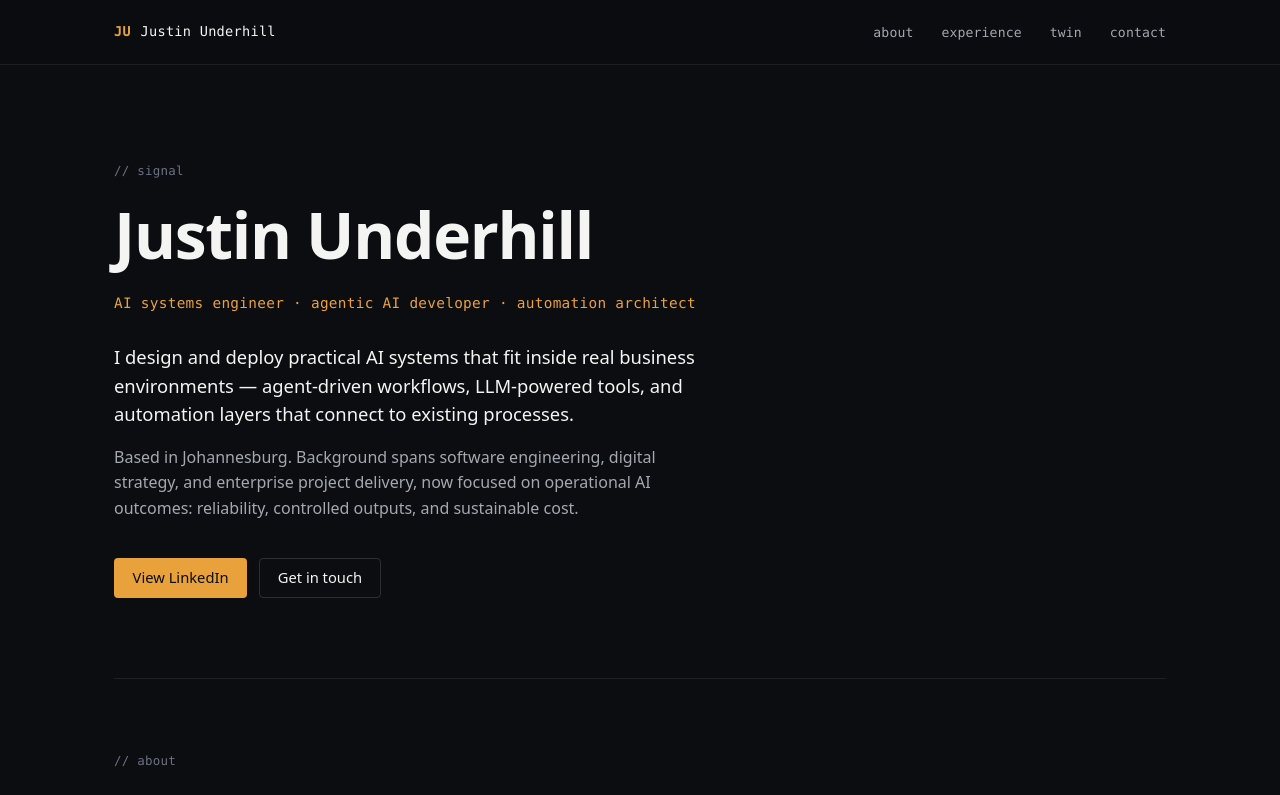
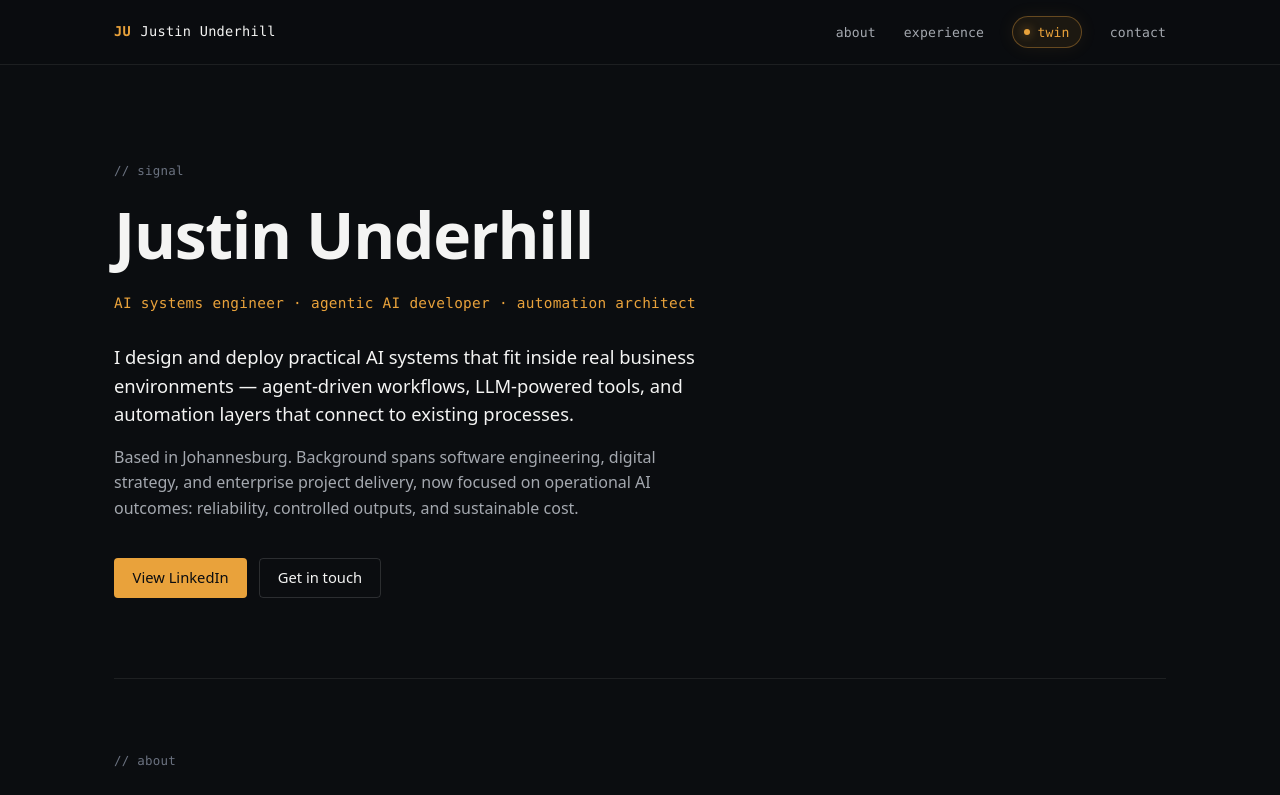
Before and after one commit to justinunderhill/digitalcv, a Next.js app: page / in a window 1280 px wide. Shown: the top 795 px of the page. Built offline with nearby package versions, Linux system fonts and the light colour scheme; no server answers.

Commit message:
Highlight twin navigation item

```diff
--- a/app/globals.css
+++ b/app/globals.css
@@ -126,6 +126,9 @@ input {
 }
 
 .top-nav nav a {
+  min-height: 2rem;
+  display: inline-flex;
+  align-items: center;
   font-family: var(--font-mono);
   font-size: 0.82rem;
   color: var(--ink-muted);
@@ -133,6 +136,31 @@ input {
 }
 
 .top-nav nav a:hover {
+  color: var(--ink);
+}
+
+.top-nav nav a.nav-feature {
+  border: 1px solid rgba(233, 162, 59, 0.36);
+  border-radius: 999px;
+  background: rgba(233, 162, 59, 0.08);
+  color: var(--accent);
+  padding: 0 0.7rem;
+  box-shadow: 0 0 18px rgba(233, 162, 59, 0.08);
+}
+
+.top-nav nav a.nav-feature::before {
+  content: "";
+  width: 0.38rem;
+  height: 0.38rem;
+  margin-right: 0.45rem;
+  border-radius: 50%;
+  background: var(--accent);
+  box-shadow: 0 0 10px rgba(233, 162, 59, 0.62);
+}
+
+.top-nav nav a.nav-feature:hover {
+  border-color: rgba(233, 162, 59, 0.68);
+  background: rgba(233, 162, 59, 0.14);
   color: var(--ink);
 }
 
--- a/app/page.tsx
+++ b/app/page.tsx
@@ -136,7 +136,7 @@ export default function Home() {
           <nav aria-label="Primary">
             <a href="#about">about</a>
             <a href="#experience">experience</a>
-            <a href="#twin">twin</a>
+            <a className="nav-feature" href="#twin">twin</a>
             <a href="#contact">contact</a>
           </nav>
         </div>
```
